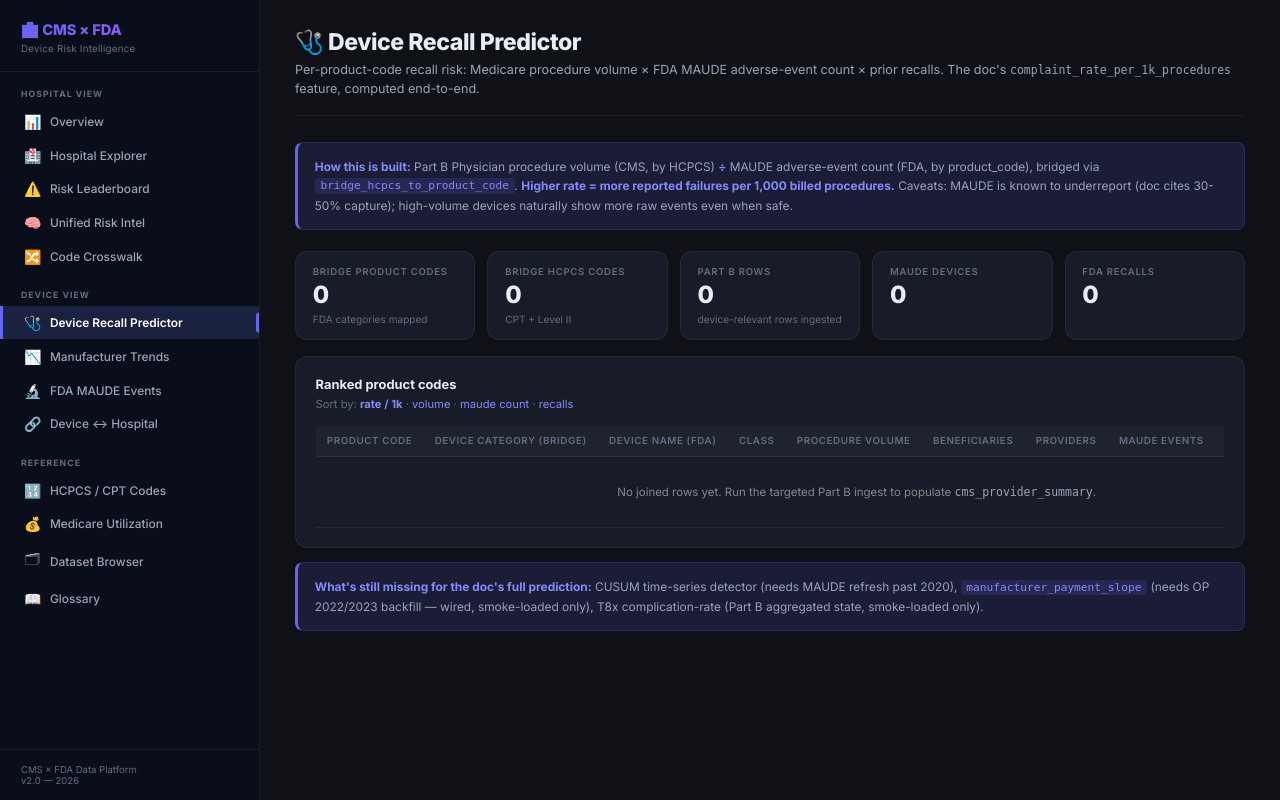
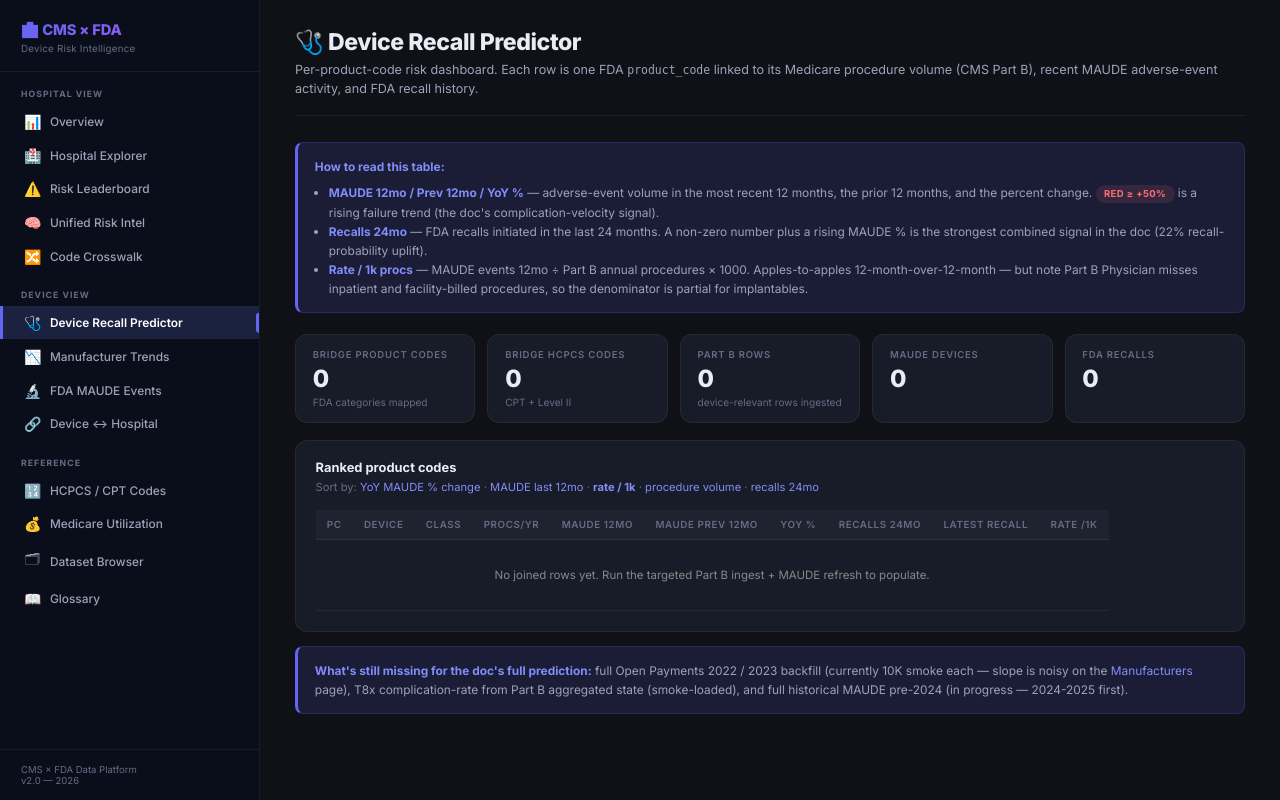
Before and after one commit to RohanPandeydev/hospital_us_cms_data, a FastAPI app: page /devices in a window 1280 px wide. Run offline with FastAPI, Linux system fonts and the light colour scheme; some libraries are stand-ins or nearby versions.

Commit message:
Make /devices readable: 12mo MAUDE rate, CUSUM, recall markers
- Fix fda_maude_devices id collision: ReplacingMergeTree was keyed on `id`
  but inserts didn't supply it, so every (report_number, seq) defaulted
  to id=0 and got collapsed to a single row. Add deterministic id from
  hash((report_number, seq)) — same shape as the OP fix earlier this branch.
  Also drop the racing pre-DELETE; ReplacingMergeTree handles upsert now.

- /devices index: rate column now uses MAUDE 12mo / annual procedures (was
  lifetime MAUDE / annual procedures, producing nonsense 7000/1k rates).
  Add YoY MAUDE % change, recalls in last 24mo, latest recall/MAUDE dates,
  hide product codes with <100 procedures (noise).

- /devices/{pc} detail: monthly MAUDE bars + Page CUSUM line (robust median
  baseline) + alarm markers + FDA recall markers — visualizes the doc's
  60-90 day pre-recall lead claim.

- scripts/refresh_maude.py: PC × year-sliced openFDA pull for the bridge
  product codes, falls back to monthly slicing when a PC×year exceeds the
  25K skip cap (BZD, FRN, QBJ, ICD/pacemaker codes).

```diff
--- a/ui/app.py
+++ b/ui/app.py
@@ -73,6 +73,63 @@ def _json_safe(v):
 
 def json_safe_rows(rows):
     return [[_json_safe(v) for v in row] for row in rows]
+
+
+# --------------------------- analytics helpers ---------------------------
+
+def _compute_cusum_series(monthly_rows, k_mul: float = 0.5, h_mul: float = 5.0,
+                          min_baseline: int = 6):
+    """One-sided upper CUSUM on a monthly count series.
+
+    monthly_rows: list of (date, count). Output:
+      ts: list of (iso_date, count, cusum_stat, alarm_flag)
+      alarms: list of iso_dates where the alarm threshold was crossed.
+
+    The doc's `cms_complication_velocity` feature flags the moment a device's
+    adverse-event volume rises above its own baseline. We use the classic
+    Page CUSUM:
+        S_t = max(0, S_{t-1} + (x_t - mu_0 - k))
+        alarm when S_t > h
+    with mu_0 from the *median* of the bottom 60% of months (robust to
+    outliers and to gaps in the data — important because MAUDE has known
+    coverage holes that would inflate the mean otherwise). sigma is the
+    MAD-based estimate (median-abs-deviation × 1.4826 ≈ σ).
+
+    If we have <min_baseline non-zero months the data is too sparse to
+    detect anything reliably — we return the series with no alarms.
+    """
+    if not monthly_rows:
+        return [], []
+    counts = [(r[0], int(r[1] or 0)) for r in monthly_rows]
+    nonzero = [c for _, c in counts if c > 0]
+    if len(nonzero) < min_baseline:
+        return [
+            ((d.isoformat() if hasattr(d, "isoformat") else str(d)), c, 0.0, False)
+            for d, c in counts
+        ], []
+
+    # Robust baseline: median of bottom 60% of nonzero months.
+    sorted_nz = sorted(nonzero)
+    cutoff = max(1, int(len(sorted_nz) * 0.6))
+    baseline_pool = sorted_nz[:cutoff]
+    mu = sum(baseline_pool) / len(baseline_pool)
+    # MAD-based sigma — robust to spikes
+    med = sorted_nz[len(sorted_nz) // 2]
+    mad = sorted([abs(v - med) for v in sorted_nz])[len(sorted_nz) // 2]
+    sigma = max(1.0, mad * 1.4826)
+    k = k_mul * sigma
+    h = h_mul * sigma
+
+    out, alarms = [], []
+    s = 0.0
+    for d, c in counts:
+        s = max(0.0, s + (c - mu - k))
+        alarm = s > h
+        if alarm:
+            alarms.append(d.isoformat() if hasattr(d, "isoformat") else str(d))
+        out.append((d.isoformat() if hasattr(d, "isoformat") else str(d),
+                    c, round(s, 1), alarm))
+    return out, alarms
 
 
 # --------------------------- routes ---------------------------
@@ -943,12 +1000,18 @@ def devices(request: Request, sort: str = "rate"):
     `complaint_rate_per_1k_procedures` feature, ranked by risk.
     """
     sort_sql = {
-        "rate":   "rate_per_1k DESC",
-        "vol":    "proc_volume DESC",
-        "maude":  "maude_count DESC",
-        "recall": "recall_count DESC",
-    }.get(sort, "rate_per_1k DESC")
+        "rate":     "rate_per_1k DESC NULLS LAST",
+        "vol":      "proc_volume DESC",
+        "maude":    "maude_12mo DESC",
+        "recall":   "recall_24mo DESC",
+        "trend":    "maude_pct_change DESC NULLS LAST",
+    }.get(sort, "maude_12mo DESC")
 
+    # Numerator = MAUDE events in last 12 months (matches denominator window:
+    # one year of Part B procedures). Lifetime MAUDE / one-year procedures
+    # was producing nonsense rates like 7,000 / 1k — denominator scope
+    # already partial (Part B Physician misses inpatient/facility billing),
+    # so window-mismatch on top of that was making the column meaningless.
     cols, rows = q(
         f"""
         WITH pb_vol AS (
@@ -962,8 +1025,25 @@ def devices(request: Request, sort: str = "rate"):
           WHERE pb.dataset_id = 'medicare_physician_by_provider_service'
           GROUP BY b.product_code
         ),
-        m AS (SELECT product_code, count() AS maude_count FROM fda_maude_devices GROUP BY product_code),
-        r AS (SELECT product_code, count() AS recall_count FROM fda_recalls GROUP BY product_code),
+        m_recent AS (
+          SELECT d.product_code,
+                 countIf(e.date_received >= today() - INTERVAL 12 MONTH)                  AS maude_12mo,
+                 countIf(e.date_received >= today() - INTERVAL 24 MONTH
+                          AND e.date_received <  today() - INTERVAL 12 MONTH)             AS maude_prev_12mo,
+                 count()                                                                  AS maude_lifetime,
+                 max(e.date_received)                                                     AS maude_latest
+          FROM fda_maude_devices d FINAL
+          LEFT JOIN fda_maude_events e FINAL ON d.report_number = e.report_number
+          WHERE d.product_code IS NOT NULL
+          GROUP BY d.product_code
+        ),
+        r AS (
+          SELECT product_code,
+                 countIf(recall_initiation_date >= today() - INTERVAL 24 MONTH) AS recall_24mo,
+                 count()                                                        AS recall_lifetime,
+                 max(recall_initiation_date)                                    AS recall_latest
+          FROM fda_recalls GROUP BY product_code
+        ),
         c AS (SELECT product_code, anyLast(device_name) AS device_name,
                      anyLast(device_class) AS device_class
               FROM fda_device_classification GROUP BY product_code)
@@ -974,14 +1054,23 @@ def devices(request: Request, sort: str = "rate"):
                v.proc_volume,
                v.bene_count,
                v.providers,
-               ifNull(m.maude_count, 0)  AS maude_count,
-               ifNull(r.recall_count, 0) AS recall_count,
-               round(ifNull(m.maude_count, 0) * 1000.0 / nullIf(v.proc_volume, 0), 3) AS rate_per_1k
+               ifNull(m.maude_12mo, 0)              AS maude_12mo,
+               ifNull(m.maude_prev_12mo, 0)         AS maude_prev_12mo,
+               ifNull(m.maude_lifetime, 0)          AS maude_lifetime,
+               m.maude_latest                       AS maude_latest,
+               ifNull(r.recall_24mo, 0)             AS recall_24mo,
+               ifNull(r.recall_lifetime, 0)         AS recall_lifetime,
+               r.recall_latest                      AS recall_latest,
+               -- Apples-to-apples 12-month rate: MAUDE 12mo ÷ annual procedures × 1000
+               round(ifNull(m.maude_12mo, 0) * 1000.0 / nullIf(v.proc_volume, 0), 3) AS rate_per_1k,
+               -- YoY change in MAUDE volume — proxies the doc's complication-velocity feature
+               round((ifNull(m.maude_12mo, 0) - ifNull(m.maude_prev_12mo, 0)) * 100.0
+                     / nullIf(m.maude_prev_12mo, 0), 1) AS maude_pct_change
         FROM pb_vol v
-        LEFT JOIN m ON v.product_code = m.product_code
-        LEFT JOIN r ON v.product_code = r.product_code
-        LEFT JOIN c ON v.product_code = c.product_code
-        WHERE v.proc_volume > 0
+        LEFT JOIN m_recent m ON v.product_code = m.product_code
+        LEFT JOIN r         ON v.product_code = r.product_code
+        LEFT JOIN c         ON v.product_code = c.product_code
+        WHERE v.proc_volume >= 100  -- drop noise: PCs with <100 Part B services aren't comparable
         ORDER BY {sort_sql}
         """,
     )
@@ -993,7 +1082,7 @@ def devices(request: Request, sort: str = "rate"):
           (SELECT count(distinct hcpcs_code)   FROM bridge_hcpcs_to_product_code) AS bridge_codes,
           (SELECT count() FROM cms_provider_summary
              WHERE dataset_id='medicare_physician_by_provider_service')           AS partb_rows,
-          (SELECT count() FROM fda_maude_devices)                                 AS maude_devs,
+          (SELECT count() FROM fda_maude_devices FINAL)                           AS maude_devs,
           (SELECT count() FROM fda_recalls)                                       AS recalls
         """
     )
@@ -1029,14 +1118,15 @@ def device_detail(request: Request, product_code: str):
         {"pc": pc},
     )
 
-    # KPIs
+    # KPIs. Use FINAL on fda_maude_devices because each (report_number, seq) is
+    # keyed on a synthesized id and ReplacingMergeTree leaves duplicates until merged.
     _, kpi = q(
         """
         SELECT
-          (SELECT count() FROM fda_maude_devices WHERE product_code = {pc:String})        AS maude,
+          (SELECT count() FROM fda_maude_devices FINAL WHERE product_code = {pc:String})  AS maude,
           (SELECT count() FROM fda_recalls       WHERE product_code = {pc:String})        AS recalls,
           (SELECT uniqExact(manufacturer)
-             FROM fda_maude_devices WHERE product_code = {pc:String})                     AS distinct_mfrs,
+             FROM fda_maude_devices FINAL WHERE product_code = {pc:String})               AS distinct_mfrs,
           (SELECT count() FROM fda_510k          WHERE product_code = {pc:String})        AS k_numbers,
           (SELECT sum(pb.total_services)
              FROM cms_provider_summary pb
@@ -1048,21 +1138,41 @@ def device_detail(request: Request, product_code: str):
     )
     kpi = kpi[0] if kpi else (0, 0, 0, 0, 0)
 
-    # Time-series: MAUDE events by quarter (last 5 yrs of available data)
-    _, ts_rows = q(
+    # Time-series: MAUDE events by month for the last 5 yrs. Monthly cadence
+    # gives the CUSUM detector enough resolution to flag a 60-90 day pre-recall
+    # rise; quarterly was too coarse.
+    _, ts_raw = q(
         """
-        SELECT toStartOfQuarter(e.date_received) AS quarter, count() AS events
+        SELECT toStartOfMonth(e.date_received) AS month, count() AS events
         FROM fda_maude_devices d FINAL
         LEFT JOIN fda_maude_events e FINAL ON d.report_number = e.report_number
-        WHERE d.product_code = {pc:String} AND e.date_received IS NOT NULL
-        GROUP BY quarter ORDER BY quarter
+        WHERE d.product_code = {pc:String}
+          AND e.date_received IS NOT NULL
+          AND e.date_received >= today() - INTERVAL 60 MONTH
+        GROUP BY month ORDER BY month
+        """,
+        {"pc": pc},
+    )
+    ts_rows, cusum_alarms = _compute_cusum_series(ts_raw)
+
+    # Recall dates as date markers on the time-series chart — visual proof
+    # of the doc's claim that MAUDE rate-rises lead recalls by 60-90 days.
+    _, recall_marks = q(
+        """
+        SELECT toStartOfMonth(recall_initiation_date) AS month,
+               recall_class, count() AS n
+        FROM fda_recalls
+        WHERE product_code = {pc:String}
+          AND recall_initiation_date IS NOT NULL
+          AND recall_initiation_date >= today() - INTERVAL 60 MONTH
+        GROUP BY month, recall_class ORDER BY month
         """,
         {"pc": pc},
     )
 
     # Top manufacturers seen in MAUDE for this product_code
     _, mfr_rows = q(
-        "SELECT manufacturer, count() AS events FROM fda_maude_devices "
+        "SELECT manufacturer, count() AS events FROM fda_maude_devices FINAL "
         "WHERE product_code = {pc:String} AND manufacturer IS NOT NULL "
         "GROUP BY manufacturer ORDER BY events DESC LIMIT 15",
         {"pc": pc},
@@ -1103,6 +1213,23 @@ def device_detail(request: Request, product_code: str):
 
     rate_per_1k = (kpi[0] * 1000.0 / kpi[4]) if (kpi[4] and kpi[4] > 0) else None
 
+    # Lightweight summary surfaced in the page header so the data is readable
+    # without scrolling: are there active alarms? when was the last recall?
+    last_alarm = cusum_alarms[-1] if cusum_alarms else None
+    last_recall = None
+    if recall_rows:
+        # recall_rows[0] is most-recent (ORDER BY recall_initiation_date DESC)
+        last_recall = recall_rows[0][5]
+        if hasattr(last_recall, "isoformat"):
+            last_recall = last_recall.isoformat()
+
+    # Recall markers as ISO strings for the chart
+    recall_marks_js = [
+        [(r[0].isoformat() if hasattr(r[0], "isoformat") else str(r[0])),
+         r[1], int(r[2])]
+        for r in recall_marks
+    ]
+
     return TEMPLATES.TemplateResponse(
         "device_detail.html",
         {
@@ -1111,6 +1238,10 @@ def device_detail(request: Request, product_code: str):
             "hcpcs_rows": hcpcs_rows,
             "kpi": kpi, "rate_per_1k": rate_per_1k,
             "ts_rows": ts_rows,
+            "cusum_alarms": cusum_alarms,
+            "last_alarm": last_alarm,
+            "last_recall": last_recall,
+            "recall_marks": recall_marks_js,
             "mfr_rows": mfr_rows, "k_rows": k_rows,
             "recall_rows": recall_rows, "hosp_rows": hosp_rows,
         },
--- a/ui/templates/devices.html
+++ b/ui/templates/devices.html
@@ -3,14 +3,22 @@
 {% block content %}
 <div class="page-header">
   <h1>🩺 Device Recall Predictor</h1>
-  <p>Per-product-code recall risk: Medicare procedure volume × FDA MAUDE adverse-event count × prior recalls. The doc's <code>complaint_rate_per_1k_procedures</code> feature, computed end-to-end.</p>
+  <p>Per-product-code risk dashboard. Each row is one FDA <code>product_code</code> linked to its
+  Medicare procedure volume (CMS Part B), recent MAUDE adverse-event activity, and FDA recall history.</p>
 </div>
 
 <div class="explain">
-  <strong>How this is built:</strong>
-  Part B Physician procedure volume (CMS, by HCPCS) <strong>÷</strong> MAUDE adverse-event count (FDA, by product_code), bridged via <code>bridge_hcpcs_to_product_code</code>.
-  <strong>Higher rate = more reported failures per 1,000 billed procedures.</strong>
-  Caveats: MAUDE is known to underreport (doc cites 30-50% capture); high-volume devices naturally show more raw events even when safe.
+  <strong>How to read this table:</strong>
+  <ul style="margin:0.5rem 0 0 1rem; padding:0;">
+    <li><strong>MAUDE 12mo / Prev 12mo / YoY %</strong> — adverse-event volume in the most recent 12 months,
+        the prior 12 months, and the percent change. <span class="risk risk-high">red ≥ +50%</span> is a
+        rising failure trend (the doc's complication-velocity signal).</li>
+    <li><strong>Recalls 24mo</strong> — FDA recalls initiated in the last 24 months. A non-zero number
+        plus a rising MAUDE % is the strongest combined signal in the doc (22% recall-probability uplift).</li>
+    <li><strong>Rate / 1k procs</strong> — MAUDE events 12mo ÷ Part B annual procedures × 1000. Apples-to-apples
+        12-month-over-12-month — but note Part B Physician misses inpatient and facility-billed procedures, so the
+        denominator is partial for implantables.</li>
+  </ul>
 </div>
 
 <div class="kpi">
@@ -25,42 +33,68 @@
   <div class="card-title">Ranked product codes</div>
   <p class="card-subtitle">
     Sort by:
-    <a href="?sort=rate" {% if sort=='rate' %}style="font-weight:700;"{% endif %}>rate / 1k</a> ·
-    <a href="?sort=vol" {% if sort=='vol' %}style="font-weight:700;"{% endif %}>volume</a> ·
-    <a href="?sort=maude" {% if sort=='maude' %}style="font-weight:700;"{% endif %}>maude count</a> ·
-    <a href="?sort=recall" {% if sort=='recall' %}style="font-weight:700;"{% endif %}>recalls</a>
+    <a href="?sort=trend"  {% if sort=='trend'  %}style="font-weight:700;"{% endif %}>YoY MAUDE % change</a> ·
+    <a href="?sort=maude"  {% if sort=='maude'  %}style="font-weight:700;"{% endif %}>MAUDE last 12mo</a> ·
+    <a href="?sort=rate"   {% if sort=='rate'   %}style="font-weight:700;"{% endif %}>rate / 1k</a> ·
+    <a href="?sort=vol"    {% if sort=='vol'    %}style="font-weight:700;"{% endif %}>procedure volume</a> ·
+    <a href="?sort=recall" {% if sort=='recall' %}style="font-weight:700;"{% endif %}>recalls 24mo</a>
   </p>
 
   <table class="scroll-wrap">
     <thead>
       <tr>
-        <th>Product Code</th>
-        <th>Device Category (bridge)</th>
-        <th>Device Name (FDA)</th>
+        <th>PC</th>
+        <th>Device</th>
         <th>Class</th>
-        <th>Procedure Volume</th>
-        <th>Beneficiaries</th>
-        <th>Providers</th>
-        <th>MAUDE Events</th>
-        <th>Recalls</th>
-        <th>Rate / 1k procs</th>
+        <th>Procs/yr</th>
+        <th>MAUDE 12mo</th>
+        <th>MAUDE prev 12mo</th>
+        <th>YoY %</th>
+        <th>Recalls 24mo</th>
+        <th>Latest recall</th>
+        <th>Rate /1k</th>
       </tr>
     </thead>
     <tbody>
       {% for r in rows %}
+      {# r layout:
+         0 product_code  1 device_category  2 device_name  3 device_class
+         4 proc_volume   5 bene_count       6 providers
+         7 maude_12mo    8 maude_prev_12mo  9 maude_lifetime  10 maude_latest
+         11 recall_24mo 12 recall_lifetime  13 recall_latest
+         14 rate_per_1k 15 maude_pct_change #}
       <tr>
         <td><a href="/devices/{{ r[0] }}" style="color:var(--accent);"><strong>{{ r[0] }}</strong></a></td>
-        <td><code style="font-size:0.8rem;">{{ r[1] or '—' }}</code></td>
-        <td>{{ (r[2] or '—')[:40] }}</td>
+        <td>
+          <div style="font-weight:600;">{{ (r[2] or '—')[:50] }}</div>
+          <div style="color:#888; font-size:0.75rem;">{{ r[1] or '' }}</div>
+        </td>
         <td>{% if r[3] %}<span class="risk risk-{% if r[3] in ('3','III') %}high{% elif r[3] in ('2','II') %}med{% else %}low{% endif %}">{{ r[3] }}</span>{% else %}—{% endif %}</td>
         <td style="text-align:right;">{{ "{:,}".format(r[4]|int) }}</td>
-        <td style="text-align:right;">{{ "{:,}".format(r[5]|int) }}</td>
-        <td style="text-align:right;">{{ "{:,}".format(r[6]|int) }}</td>
-        <td style="text-align:right;">{{ "{:,}".format(r[7]|int) }}</td>
-        <td style="text-align:right;">{{ "{:,}".format(r[8]|int) }}</td>
+        <td style="text-align:right; font-weight:600;">{{ "{:,}".format(r[7]|int) }}</td>
+        <td style="text-align:right; color:#888;">{{ "{:,}".format(r[8]|int) }}</td>
         <td style="text-align:right;">
-          {% set rate = r[9] or 0 %}
-          {% if rate >= 10 %}<span class="risk risk-high">{{ "%.2f"|format(rate) }}</span>
+          {% set yoy = r[15] %}
+          {% if yoy is none %}<span style="color:#888;">—</span>
+          {% elif yoy >= 50 %}<span class="risk risk-high">{{ "+%.0f"|format(yoy) }}%</span>
+          {% elif yoy >= 10 %}<span class="risk risk-med">{{ "+%.0f"|format(yoy) }}%</span>
+          {% elif yoy <= -10 %}<span class="risk risk-low">{{ "%.0f"|format(yoy) }}%</span>
+          {% else %}<span style="color:#888;">{{ "%+.0f"|format(yoy) }}%</span>
+          {% endif %}
+        </td>
+        <td style="text-align:right;">
+          {% if (r[11] or 0) > 0 %}<span class="risk risk-high">{{ r[11] }}</span>
+          {% elif (r[12] or 0) > 0 %}<span style="color:#888;">{{ r[12] }} (older)</span>
+          {% else %}<span style="color:#888;">0</span>
+          {% endif %}
+        </td>
+        <td style="white-space:nowrap; color:#888; font-size:0.8rem;">
+          {% if r[13] %}{{ r[13] }}{% else %}—{% endif %}
+        </td>
+        <td style="text-align:right;">
+          {% set rate = r[14] %}
+          {% if rate is none or rate == 0 %}<span style="color:#888;">—</span>
+          {% elif rate >= 10 %}<span class="risk risk-high">{{ "%.2f"|format(rate) }}</span>
           {% elif rate >= 1 %}<span class="risk risk-med">{{ "%.2f"|format(rate) }}</span>
           {% else %}<span class="risk risk-low">{{ "%.3f"|format(rate) }}</span>
           {% endif %}
@@ -69,7 +103,7 @@
       {% endfor %}
       {% if not rows %}
       <tr><td colspan="10" style="text-align:center;color:#888;padding:2rem;">
-        No joined rows yet. Run the targeted Part B ingest to populate <code>cms_provider_summary</code>.
+        No joined rows yet. Run the targeted Part B ingest + MAUDE refresh to populate.
       </td></tr>
       {% endif %}
     </tbody>
@@ -78,8 +112,8 @@
 
 <div class="explain" style="margin-top:1rem;">
   <strong>What's still missing for the doc's full prediction:</strong>
-  CUSUM time-series detector (needs MAUDE refresh past 2020),
-  <code>manufacturer_payment_slope</code> (needs OP 2022/2023 backfill — wired, smoke-loaded only),
-  T8x complication-rate (Part B aggregated state, smoke-loaded only).
+  full Open Payments 2022 / 2023 backfill (currently 10K smoke each — slope is noisy on the
+  <a href="/manufacturers">Manufacturers</a> page), T8x complication-rate from Part B aggregated state
+  (smoke-loaded), and full historical MAUDE pre-2024 (in progress — 2024-2025 first).
 </div>
 {% endblock %}
```
Also changed, not shown: scripts/refresh_maude.py (added, +159 -0 lines), src/db.py (+18 -17 lines), ui/templates/device_detail.html (+89 -19 lines).
